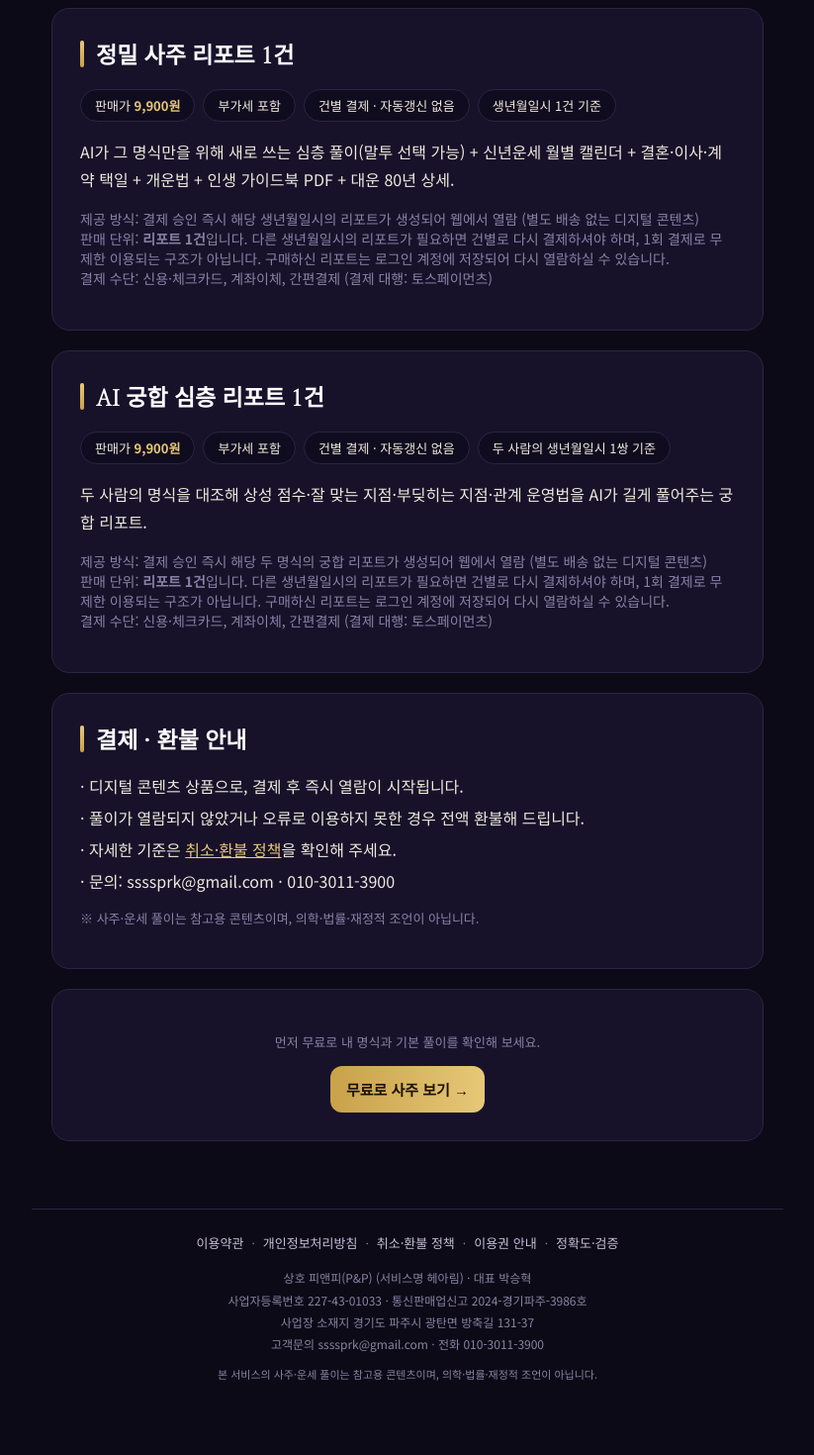
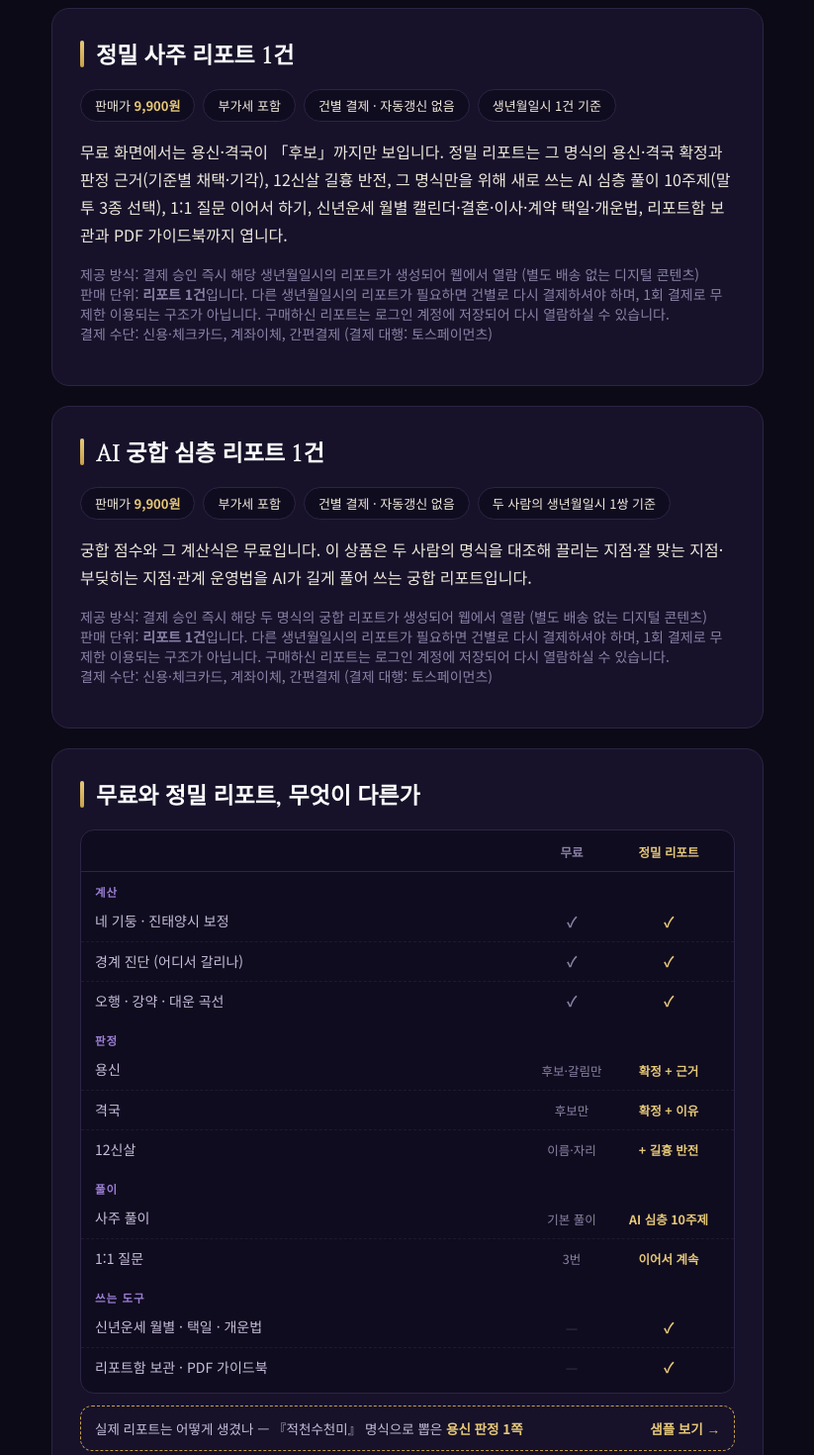
Before and after one commit to tlfwjsdlstod95-sys/saju, a Next.js app in the folder saju-app/: page /pricing in a window 1280 px wide. Shown: the part 320-1790 px from the top of the page at 99% size, without its empty margins (228-1051 px from the left). Built offline with nearby package versions, Linux system fonts and the light colour scheme; no server answers.

Commit message:
pricing: 상품 설명을 차이표와 맞춤 · 차이표·샘플 링크 추가

```diff
--- a/saju-app/app/pricing/page.tsx
+++ b/saju-app/app/pricing/page.tsx
@@ -3,6 +3,7 @@
 import Link from 'next/link';
 import type { Metadata } from 'next';
 import { BIZ } from '../biz';
+import PlanCompare from '../PlanCompare';
 
 export const metadata: Metadata = {
   title: '이용권 안내 · 가격 | 헤아림',
@@ -14,14 +15,14 @@ const ITEMS = [
     name: '정밀 사주 리포트 1건',
     price: 9900,
     unit: '생년월일시 1건 기준',
-    desc: 'AI가 그 명식만을 위해 새로 쓰는 심층 풀이(말투 선택 가능) + 신년운세 월별 캘린더 + 결혼·이사·계약 택일 + 개운법 + 인생 가이드북 PDF + 대운 80년 상세.',
+    desc: '무료 화면에서는 용신·격국이 「후보」까지만 보입니다. 정밀 리포트는 그 명식의 용신·격국 확정과 판정 근거(기준별 채택·기각), 12신살 길흉 반전, 그 명식만을 위해 새로 쓰는 AI 심층 풀이 10주제(말투 3종 선택), 1:1 질문 이어서 하기, 신년운세 월별 캘린더·결혼·이사·계약 택일·개운법, 리포트함 보관과 PDF 가이드북까지 엽니다.',
     how: '결제 승인 즉시 해당 생년월일시의 리포트가 생성되어 웹에서 열람 (별도 배송 없는 디지털 콘텐츠)',
   },
   {
     name: 'AI 궁합 심층 리포트 1건',
     price: 9900,
     unit: '두 사람의 생년월일시 1쌍 기준',
-    desc: '두 사람의 명식을 대조해 상성 점수·잘 맞는 지점·부딪히는 지점·관계 운영법을 AI가 길게 풀어주는 궁합 리포트.',
+    desc: '궁합 점수와 그 계산식은 무료입니다. 이 상품은 두 사람의 명식을 대조해 끌리는 지점·잘 맞는 지점·부딪히는 지점·관계 운영법을 AI가 길게 풀어 쓰는 궁합 리포트입니다.',
     how: '결제 승인 즉시 해당 두 명식의 궁합 리포트가 생성되어 웹에서 열람 (별도 배송 없는 디지털 콘텐츠)',
   },
 ];
@@ -59,6 +60,16 @@ export default function Pricing() {
         </div>
       ))}
 
+      {/* 2026-09-28: 결과 화면의 무료·정밀 리포트 차이표와 같은 표 — 문구가 두 곳에서 따로 놀지 않게 컴포넌트를 그대로 쓴다 */}
+      <div className="card">
+        <h2>무료와 정밀 리포트, 무엇이 다른가</h2>
+        <PlanCompare />
+        <Link href="/sample" className="pc-sample">
+          <span>실제 리포트는 어떻게 생겼나 — 『적천수천미』 명식으로 뽑은 <b>용신 판정 1쪽</b></span>
+          <b>샘플 보기 →</b>
+        </Link>
+      </div>
+
       <div className="card">
         <h2>결제 · 환불 안내</h2>
         <ul className="bullet-list" style={{ paddingLeft: 0, listStyle: 'none' }}>
```
